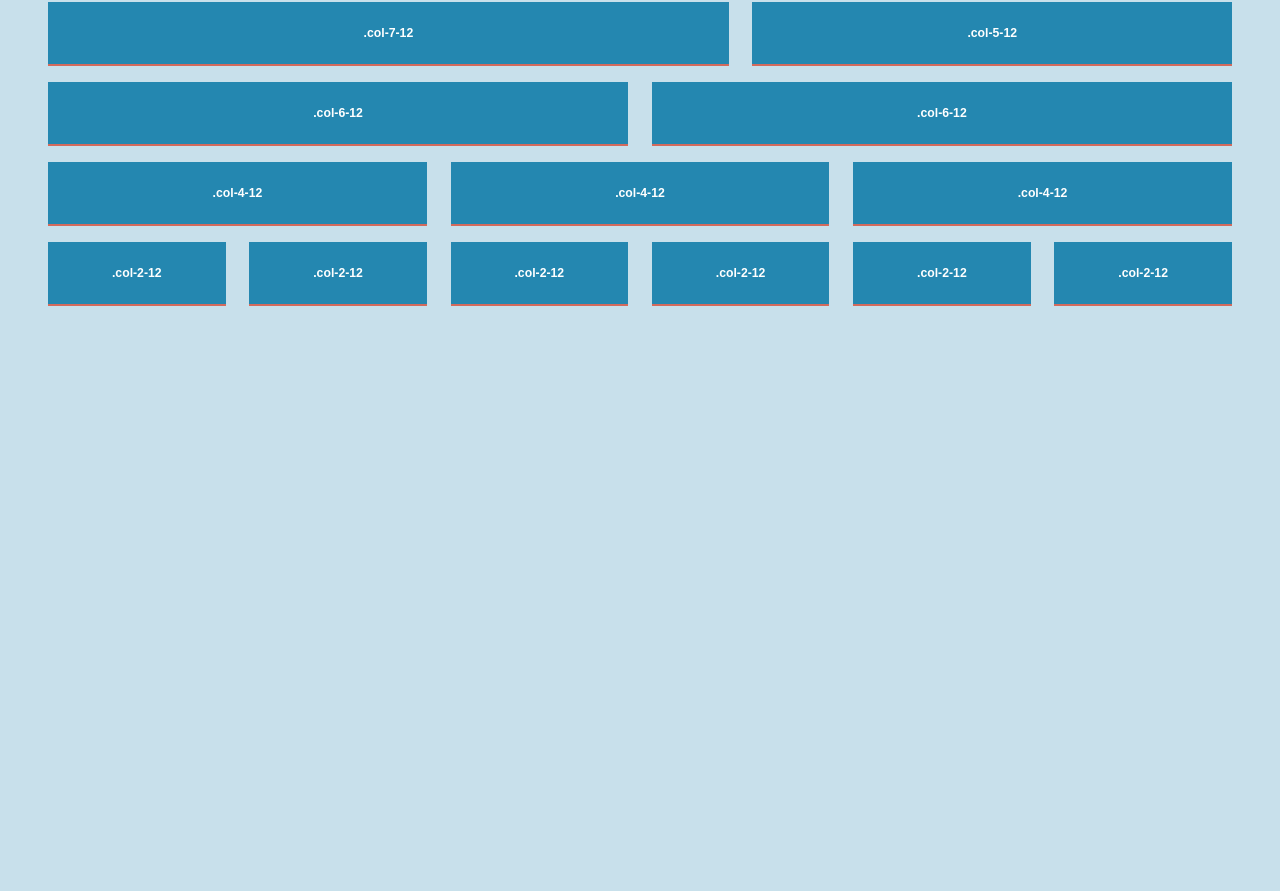
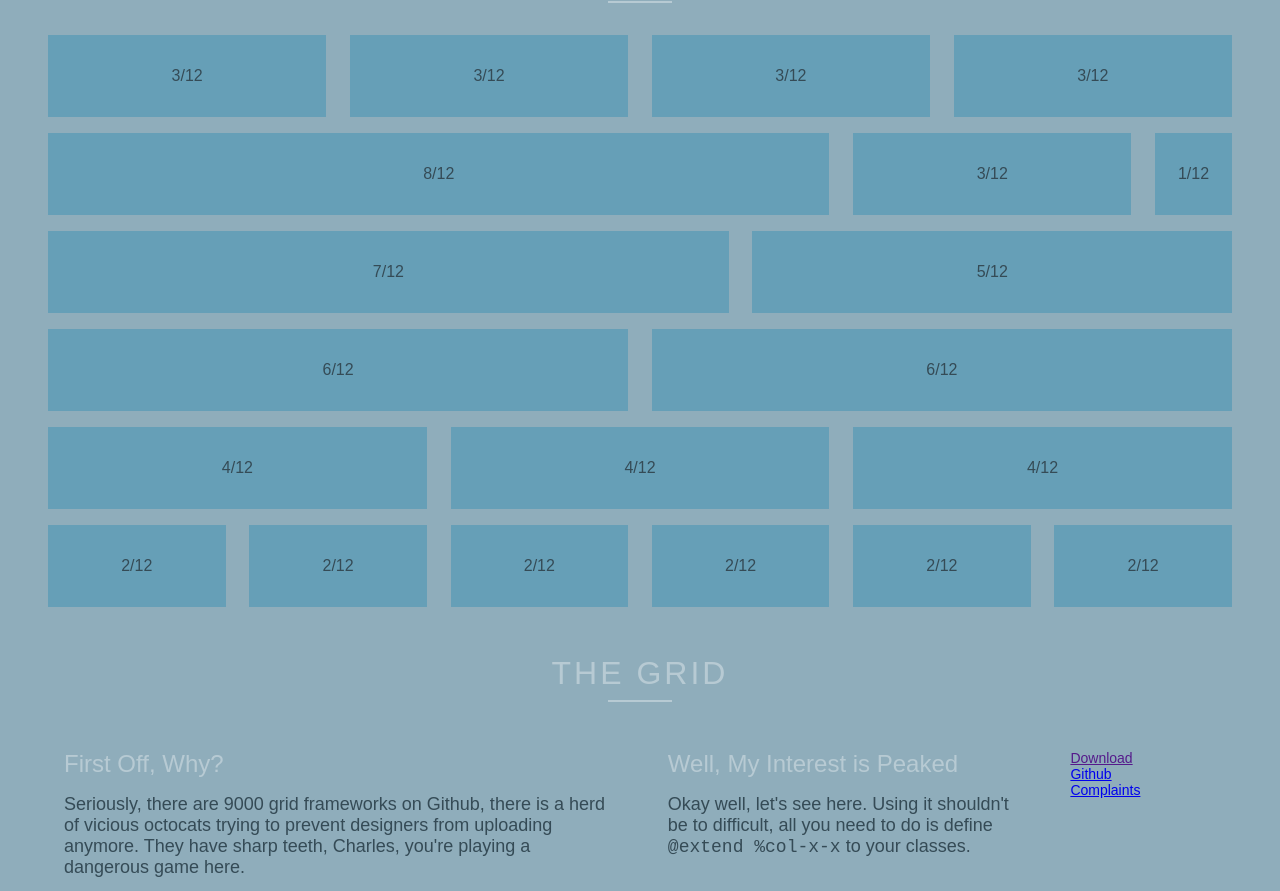
Before and after one commit to charlespeters/Twelve, a website: page src/index.html in a window 1280 px wide. Shown: the part 259-1150 px from the top of the page. Before the commit the page ends 800 px from the top, so only its background shows below. Drawn offline with nearby package versions, Linux system fonts and the light colour scheme; files that its build step writes are made by us from their sources; grey boxes are pictures that could not be loaded; a web font is replaced by a local one.

Commit message:
designing and testing with Twelve

```diff
--- a/src/app.scss
+++ b/src/app.scss
@@ -1,22 +1,53 @@
 @import "twelve/twelve";
 
 $blue: #2487b0;
+$blue-gradient: linear-gradient(-75deg , $blue 0%, darken($blue, 10%) 100%);
 $pad: .25rem;
+$text: #b7cad3;
 
 html {
-    font-family: sans-serif;
+    font-family: 'Gotham SSm A', 'Gotham SSm B', Avenir, sans-serif;
     font-size: 100%;
     -webkit-font-smoothing: antialiased;
-    background: rgba($blue, .25);
+    background: darken($text, 12.5%);
+    color: $text;
 }
-
+h1, h2, h3 {
+    margin-top: 0;
+    margin-bottom: 1rem
+}
+h2 {
+    font-size: 2rem;
+}
+h3 {
+    font-size: 1.5rem;
+    font-weight: 400;
+}
+p {
+    margin-bottom: 1rem;
+    font-weight: 300;
+    font-size: 1.125rem;
+    color: darken($text, 50%);
+    &:last-of-type {
+        margin-bottom: 0;
+    }
+}
+.app {
+    &--title {
+        text: {
+            align: center;
+            transform: uppercase;
+        }
+        letter-spacing: .5rem;
+    }
+}
 header {
     padding: 2rem 1rem;
-    text-align: center;
-    color: tomato;
+    color: $text;
+    h1 {
+        font-size: 3rem;
+    }
 }
-
-
 
 $ends: 3,4,6,8,12;
 $gutterSize: 2%;
@@ -24,17 +55,11 @@ $gutterSize: 2%;
   @for $i from 1 through $end {
     .col-#{$i}-#{$end} {
         @extend %col-#{$i}-#{$end};
-        background: $blue;
-        color: white;
-        font-size: .875em;
-        padding: $pad*6 $pad;
-        border-bottom: 2px solid mix(tomato, $blue, 80%);
         @if $i > 6 {
             @include respond-to(handhelds) {
                 width: 100%;
                 margin-right: 0;
             }
-
         } @else {
            @include respond-to(handhelds) {
                 width: 49%;
@@ -48,8 +73,35 @@ $gutterSize: 2%;
 
 .grid-ex {
     text-align: center;
-    font-weight: bold;
+    text-transform: uppercase;
+    // letter-spacing: 1px;
+    font-weight: 300;
+    background: rgba($blue, .375);
+    color: darken($text, 50%);
+    font-size: 1rem;
+    word-wrap: break-word;
+    // box-shadow: 0 0 1rem rgba(0,0,0,0.5);
+    padding: $pad*8 $pad;
 }
+
+.title {
+    text-align: center;
+    text-transform: uppercase;
+    letter-spacing: 3px;
+    h2 {
+        margin-top: 2rem;
+        font-weight: 400;
+        &::after {
+            content: "";
+            display: block;
+            background: $text;
+            height: 2px;
+            width: 4rem;
+            margin: .5rem auto;
+        }
+    }
+}
+
 .container {
     @include grid-container();
     padding: 0 $pad*2 $pad*4;
--- a/src/index.html
+++ b/src/index.html
@@ -1,46 +1,85 @@
 <html>
   <head>
     <title>Twelve</title>
-    <link rel="stylesheet" href="/css/twelve.css" media="screen" title="no title" charset="utf-8">
+    <link rel="stylesheet" href="/css/twelve.min.css" media="screen" title="no title" charset="utf-8">
     <link rel="stylesheet" href="/css/app.css" media="screen" title="no title" charset="utf-8">
+    <link rel="stylesheet" type="text/css" href="//cloud.typography.com/7107912/771344/css/fonts.css" />
   </head>
   <body>
     <header>
+        <div class="container">
+            <div class="app--title col-6-12">
                 <h1>Twelve</h1>
+            </div>
+            <div class="app--desc col-6-12">
+                <p>A SASS based grid designed by a crazy person.</p>
+            </div>
+        </div>
     </header>
     <main>
-        <div class="container">
-            <div class="grid-ex col-3-12">.col-3-12</div>
-            <div class="grid-ex col-3-12">.col-3-12</div>
-            <div class="grid-ex col-3-12">.col-3-12</div>
-            <div class="grid-ex col-3-12">.col-3-12</div>
+        <section id="gridex">
+            <div class="container title">
+                <h2>In Action</h2>
             </div>
             <div class="container">
-            <div class="grid-ex col-8-12">.col-8-12</div>
-            <div class="grid-ex col-3-12">.col-3-12</div>
-            <div class="grid-ex col-1-12">.col-1-12</div>
+                <div class="grid-ex col-3-12">3/12</div>
+                <div class="grid-ex col-3-12">3/12</div>
+                <div class="grid-ex col-3-12">3/12</div>
+                <div class="grid-ex col-3-12">3/12</div>
             </div>
             <div class="container">
-            <div class="grid-ex col-7-12">.col-7-12</div>
-            <div class="grid-ex col-5-12">.col-5-12</div>
+                <div class="grid-ex col-8-12">8/12</div>
+                <div class="grid-ex col-3-12">3/12</div>
+                <div class="grid-ex col-1-12">1/12</div>
             </div>
             <div class="container">
-            <div class="grid-ex col-6-12">.col-6-12</div>
-            <div class="grid-ex col-6-12">.col-6-12</div>
+                <div class="grid-ex col-7-12">7/12</div>
+                <div class="grid-ex col-5-12">5/12</div>
             </div>
             <div class="container">
-            <div class="grid-ex col-4-12">.col-4-12</div>
-            <div class="grid-ex col-4-12">.col-4-12</div>
-            <div class="grid-ex col-4-12">.col-4-12</div>
+                <div class="grid-ex col-6-12">6/12</div>
+                <div class="grid-ex col-6-12">6/12</div>
             </div>
             <div class="container">
-            <div class="grid-ex col-2-12">.col-2-12</div>
-            <div class="grid-ex col-2-12">.col-2-12</div>
-            <div class="grid-ex col-2-12">.col-2-12</div>
-            <div class="grid-ex col-2-12">.col-2-12</div>
-            <div class="grid-ex col-2-12">.col-2-12</div>
-            <div class="grid-ex col-2-12">.col-2-12</div>
+                <div class="grid-ex col-4-12">4/12</div>
+                <div class="grid-ex col-4-12">4/12</div>
+                <div class="grid-ex col-4-12">4/12</div>
             </div>
+            <div class="container">
+                <div class="grid-ex col-2-12">2/12</div>
+                <div class="grid-ex col-2-12">2/12</div>
+                <div class="grid-ex col-2-12">2/12</div>
+                <div class="grid-ex col-2-12">2/12</div>
+                <div class="grid-ex col-2-12">2/12</div>
+                <div class="grid-ex col-2-12">2/12</div>
+            </div>
+        </section>
+        <section id="info">
+            <div class="container title">
+                <h2>The Grid</h2>
+            </div>
+            <div class="container">
+                <div class="col-6-12">
+                    <h3>First Off, Why?</h3>
+                    <p>Seriously, there are 9000 grid frameworks on Github, there is a herd of vicious octocats trying to prevent designers from uploading anymore. They have sharp teeth, Charles, you're playing a dangerous game here.</p>
+                    <p align="center"><img src="http://upload.wikimedia.org/wikipedia/commons/5/58/Human_brain.png" alt="" /></p>
+                    <p>Ugh, I know. But let me explain, so this is a brain. This is what happens inside mine when I try and solve front-end problems:</p>
+                    <p>"I need a grid. What are really good grid frameworks? Uhhhhh....... Foundation? I don't have time or energy to walk through all Foundations documentations. NEXT! Susy? I don't think I wanna use Compass because installing it takes a special phone call to the Vatican to request super special holy water to pour on my Macbook and then a few more hours for the Macbook to dry. NEXT! Bourbon Neat? I love Bourbon Neat! Bourbon and Autoprefixer hate each other, so not a smart idea. NEXT! Bootstrap? Bootstrap is getting faster and smarter, but I totally don't need all of it for this one thing."</p>
+                    <p>After the internal monolog, I think maybe a home spun solution with no depencies that I can just use in my existing SASS files might just be the ticket. All those frameworks are great but a lot of the time it feels like bringing a drone plane to a knife fight. I needed something smaller that I could decide through <code>@extends </code> when to declare and keep stuff really semantic.</p>
+                </div>
+                <div class="col-4-12">
+                    <h3>Well, My Interest is Peaked</h3>
+                    <p>Okay well, let's see here. Using it shouldn't be to difficult, all you need to do is define <code>@extend %col-x-x</code> to your classes.</p>
+                </div>
+                <div class="col-2-12">
+                    <a href="">Download</a>
+                    <br>
+                    <a href="#">Github</a>
+                    <br>
+                    <a href="#">Complaints</a>
+                </div>
+            </div>
+        </section>
     </main>
   </body>
 </html>
```
Lines whose indentation alone changed are shown as unchanged.
